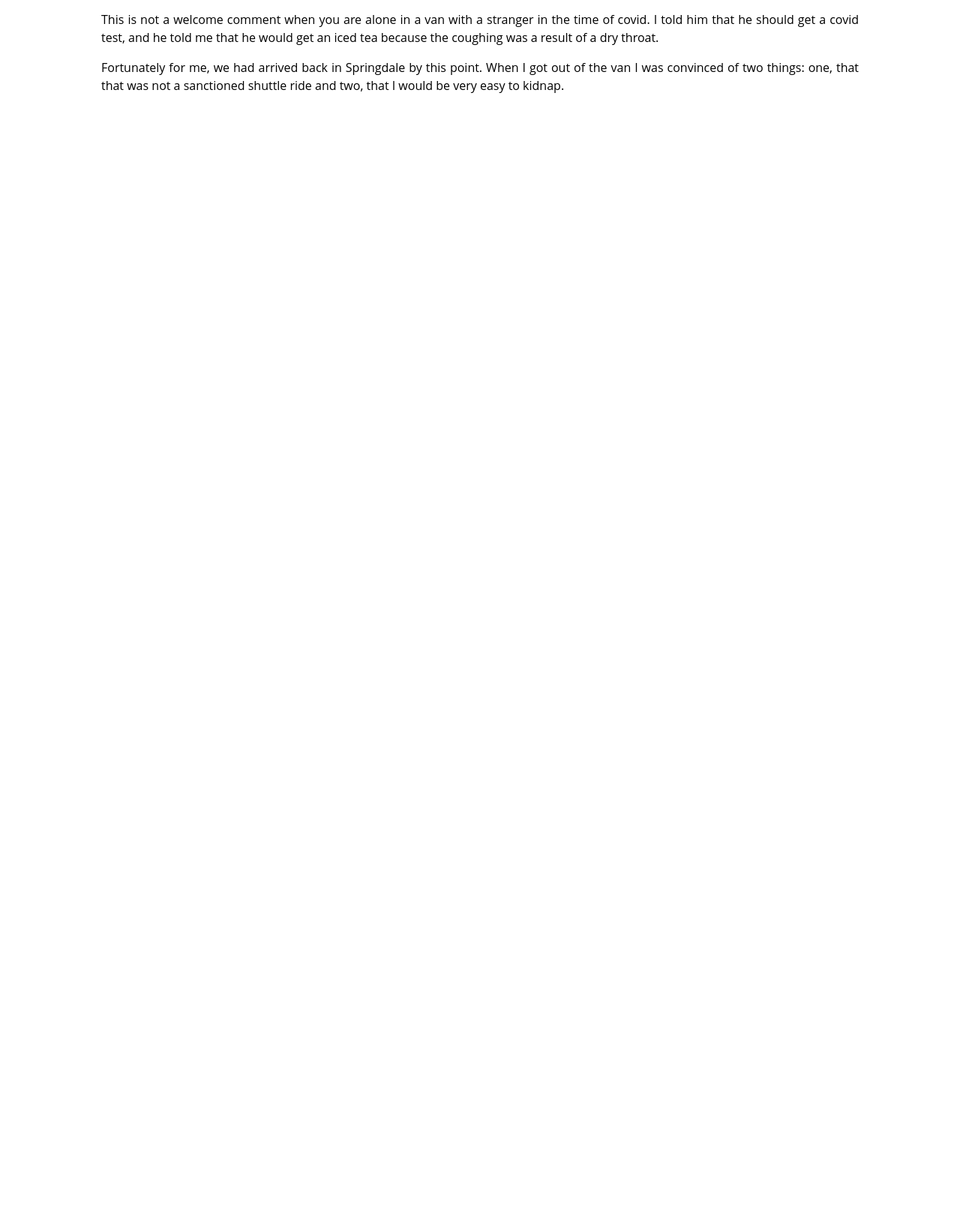
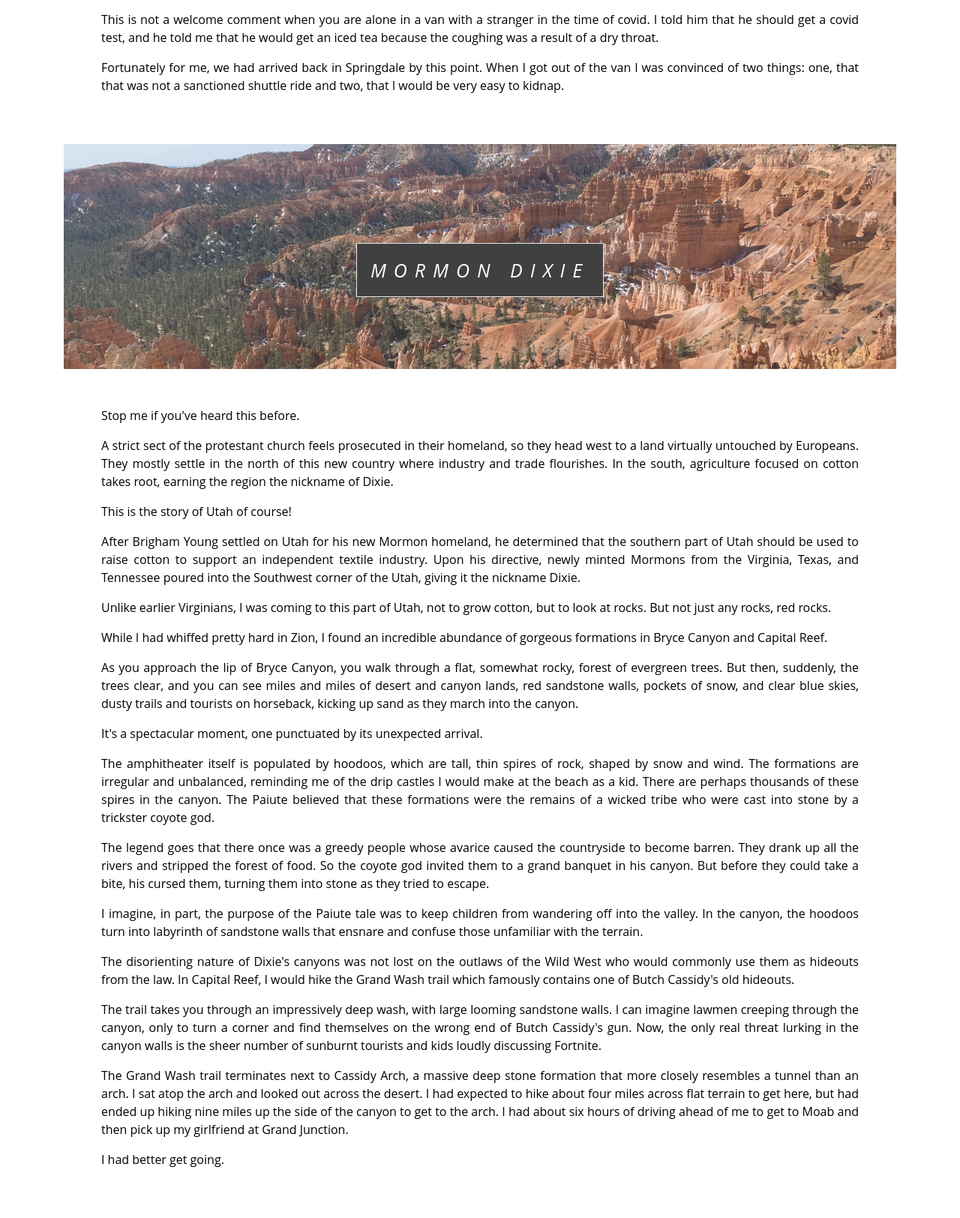
Before and after one commit to corydonbaylor/flask-app, a Flask app: page /travel/southwest in a window 1280 px wide. Shown: the part 3776-5400 px from the top of the page at 75% size. Before the commit the page ends 3900 px from the top, so only its background shows below. Run offline with Flask 2, Linux system fonts and the light colour scheme; some libraries are stand-ins or nearby versions.

Commit message:
added mormon dixie

```diff
--- a/app/static/css/travel.css
+++ b/app/static/css/travel.css
@@ -27,6 +27,10 @@
 
 .zion{
   background-image: url('../images/travel/southwest/zion.jpeg');
+}
+
+.bryce{
+  background-image: url('../images/travel/southwest/bryce.jpeg');
 }
 /* ARGENTINA */
 
--- a/app/templates/pages/travel/southwest.html
+++ b/app/templates/pages/travel/southwest.html
@@ -131,4 +131,54 @@
         two things: one, that that was not a sanctioned shuttle ride and two, that I would be very easy to kidnap. </p>
 
 </div>
+<div class="bryce travel-article parallax">
+    <div class="caption">
+        <span class="border">MORMON DIXIE</span>
+    </div>
+</div>
+<div class="para-tex">
+    <p>Stop me if you&#39;ve heard this before.</p>
+    <p>A strict sect of the protestant church feels prosecuted in their homeland, so they head west to a land virtually
+        untouched by Europeans. They mostly settle in the north of this new country where industry and trade flourishes.
+        In the south, agriculture focused on cotton takes root, earning the region the nickname of Dixie. </p>
+    <p>This is the story of Utah of course!</p>
+    <p>After Brigham Young settled on Utah for his new Mormon homeland, he determined that the southern part of Utah
+        should be used to raise cotton to support an independent textile industry. Upon his directive, newly minted
+        Mormons from the Virginia, Texas, and Tennessee poured into the Southwest corner of the Utah, giving it the
+        nickname Dixie.</p>
+    <p>Unlike earlier Virginians, I was coming to this part of Utah, not to grow cotton, but to look at rocks. But not
+        just any rocks, red rocks. </p>
+    <p>While I had whiffed pretty hard in Zion, I found an incredible abundance of gorgeous formations in Bryce Canyon
+        and Capital Reef. </p>
+    <p>As you approach the lip of Bryce Canyon, you walk through a flat, somewhat rocky, forest of evergreen trees. But
+        then, suddenly, the trees clear, and you can see miles and miles of desert and canyon lands, red sandstone
+        walls, pockets of snow, and clear blue skies, dusty trails and tourists on horseback, kicking up sand as they
+        march into the canyon. </p>
+    <p>It&#39;s a spectacular moment, one punctuated by its unexpected arrival. </p>
+    <p>The amphitheater itself is populated by hoodoos, which are tall, thin spires of rock, shaped by snow and wind.
+        The formations are irregular and unbalanced, reminding me of the drip castles I would make at the beach as a
+        kid. There are perhaps thousands of these spires in the canyon. The Paiute believed that these formations were
+        the remains of a wicked tribe who were cast into stone by a trickster coyote god. </p>
+    <p>The legend goes that there once was a greedy people whose avarice caused the countryside to become barren. They
+        drank up all the rivers and stripped the forest of food. So the coyote god invited them to a grand banquet in
+        his canyon. But before they could take a bite, his cursed them, turning them into stone as they tried to escape.
+    </p>
+    <p>I imagine, in part, the purpose of the Paiute tale was to keep children from wandering off into the valley. In
+        the canyon, the hoodoos turn into labyrinth of sandstone walls that ensnare and confuse those unfamiliar with
+        the terrain.</p>
+    <p>The disorienting nature of Dixie&#39;s canyons was not lost on the outlaws of the Wild West who would commonly
+        use them as hideouts from the law. In Capital Reef, I would hike the Grand Wash trail which famously contains
+        one of Butch Cassidy&#39;s old hideouts. </p>
+    <p>The trail takes you through an impressively deep wash, with large looming sandstone walls. I can imagine lawmen
+        creeping through the canyon, only to turn a corner and find themselves on the wrong end of Butch Cassidy&#39;s
+        gun. Now, the only real threat lurking in the canyon walls is the sheer number of sunburnt tourists and kids
+        loudly discussing Fortnite. </p>
+    <p>The Grand Wash trail terminates next to Cassidy Arch, a massive deep stone formation that more closely resembles
+        a tunnel than an arch. I sat atop the arch and looked out across the desert. I had expected to hike about four
+        miles across flat terrain to get here, but had ended up hiking nine miles up the side of the canyon to get to
+        the arch. I had about six hours of driving ahead of me to get to Moab and then pick up my girlfriend at Grand
+        Junction.</p>
+    <p>I had better get going. </p>
+
+</div>
 {% endblock %}
```
Also changed, not shown: app/static/images/travel/southwest/bryce.jpeg (added), 4 other files.
